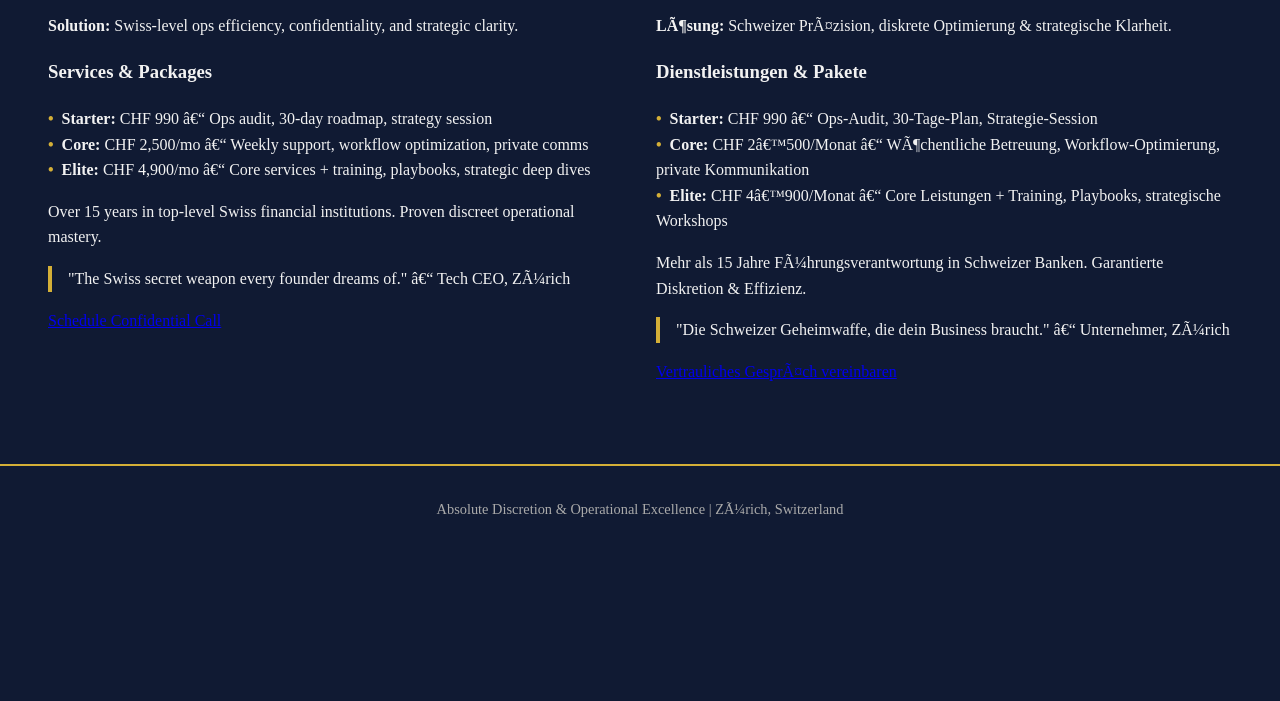
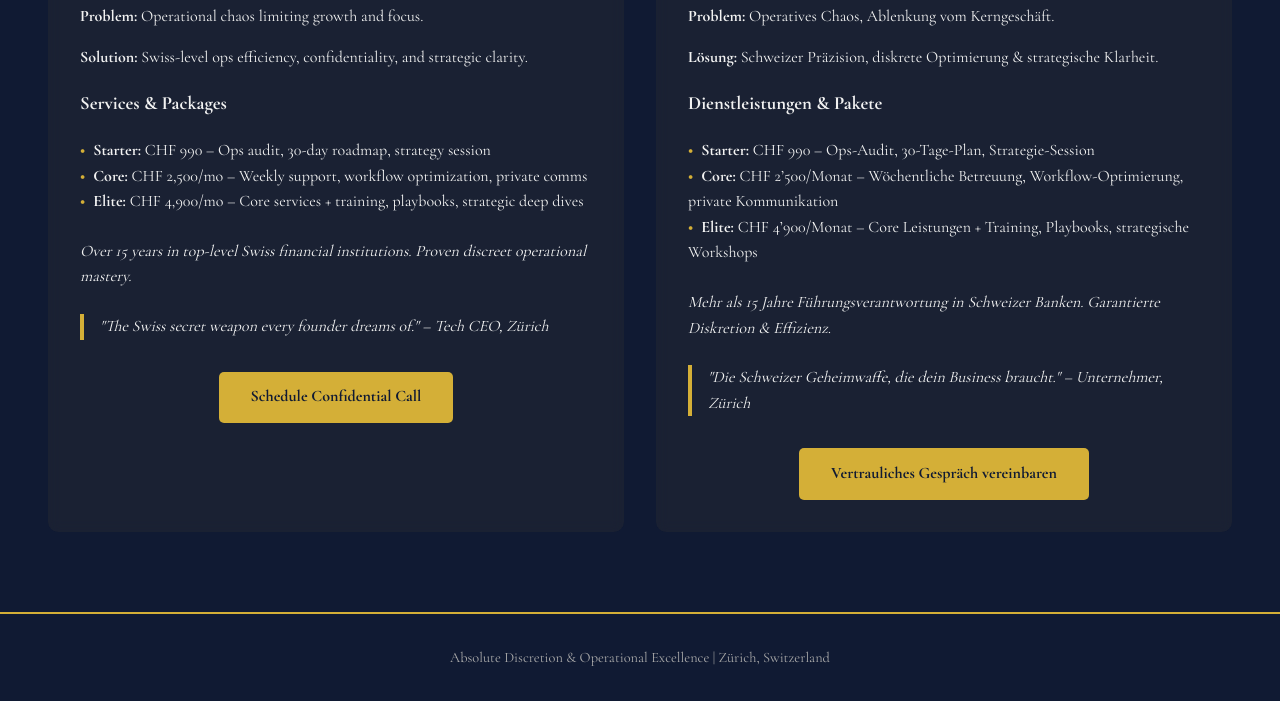
Before and after one commit to Ghostopszh/Ghostops, a plain HTML site: page index.html in a window 1280 px wide. Shown: the part 563-1264 px from the top of the page. Before the commit the page ends 1117 px from the top, so only its background shows below. Drawn offline with nearby package versions, Linux system fonts and the light colour scheme.

Commit message:
Add files via upload

```diff
--- a/index.html
+++ b/index.html
@@ -1,10 +1,10 @@
 <!DOCTYPE html>
-<html lang=\"en\">
+<html lang="en">
 <head>
-  <meta charset=\"UTF-8\">
-  <meta name=\"viewport\" content=\"width=device-width, initial-scale=1.0\">
+  <meta charset="UTF-8">
+  <meta name="viewport" content="width=device-width, initial-scale=1.0">
   <title>Ghost Ops – Elite Invisible COO Services</title>
-  <link href=\"https://fonts.googleapis.com/css2?family=Cinzel:wght@400;700&family=Cormorant+Garamond:wght@400;600;700&display=swap\" rel=\"stylesheet\">
+  <link href="https://fonts.googleapis.com/css2?family=Cinzel:wght@400;700&family=Cormorant+Garamond:wght@400;600;700&display=swap" rel="stylesheet">
   <style>
     body {
       margin: 0;
@@ -17,7 +17,7 @@
     header {
       text-align: center;
       padding: 4rem 2rem;
-      background: linear-gradient(rgba(16,26,51,0.9), rgba(16,26,51,0.9)), url('https://images.unsplash.com/photo-1581092334628-cbf7b98ab624?auto=format&fit=crop&w=1500&q=80');
+      background: linear-gradient(rgba(16,26,51,0.9), rgba(16,26,51,0.9)), url('https://images.unsplash.com/photo-1500048993953-d23a436266cf?auto=format&fit=crop&w=1500&q=80');
       background-size: cover;
       background-position: center;
       border-bottom: 5px solid #D4AF37;
@@ -108,7 +108,7 @@
   </header>
 
   <section>
-    <div class=\"column\">
+    <div class="column">
       <h2>Operational Excellence (EN)</h2>
       <p><strong>Problem:</strong> Operational chaos limiting growth and focus.</p>
       <p><strong>Solution:</strong> Swiss-level ops efficiency, confidentiality, and strategic clarity.</p>
@@ -120,18 +120,18 @@
         <li><strong>Elite:</strong> CHF 4,900/mo – Core services + training, playbooks, strategic deep dives</li>
       </ul>
 
-      <div class=\"bio\">Over 15 years in top-level Swiss financial institutions. Proven discreet operational mastery.</div>
+      <div class="bio">Over 15 years in top-level Swiss financial institutions. Proven discreet operational mastery.</div>
 
-      <div class=\"testimonials\">
+      <div class="testimonials">
         <blockquote>"The Swiss secret weapon every founder dreams of." – Tech CEO, Zürich</blockquote>
       </div>
 
-      <div class=\"cta\">
-        <a href=\"https://calendly.com/your-link\">Schedule Confidential Call</a>
+      <div class="cta">
+        <a href="https://calendly.com/your-link">Schedule Confidential Call</a>
       </div>
     </div>
 
-    <div class=\"column\">
+    <div class="column">
       <h2>Betriebliche Exzellenz (DE)</h2>
       <p><strong>Problem:</strong> Operatives Chaos, Ablenkung vom Kerngeschäft.</p>
       <p><strong>Lösung:</strong> Schweizer Präzision, diskrete Optimierung & strategische Klarheit.</p>
@@ -143,14 +143,14 @@
         <li><strong>Elite:</strong> CHF 4’900/Monat – Core Leistungen + Training, Playbooks, strategische Workshops</li>
       </ul>
 
-      <div class=\"bio\">Mehr als 15 Jahre Führungsverantwortung in Schweizer Banken. Garantierte Diskretion & Effizienz.</div>
+      <div class="bio">Mehr als 15 Jahre Führungsverantwortung in Schweizer Banken. Garantierte Diskretion & Effizienz.</div>
 
-      <div class=\"testimonials\">
+      <div class="testimonials">
         <blockquote>"Die Schweizer Geheimwaffe, die dein Business braucht." – Unternehmer, Zürich</blockquote>
       </div>
 
-      <div class=\"cta\">
-        <a href=\"https://calendly.com/your-link\">Vertrauliches Gespräch vereinbaren</a>
+      <div class="cta">
+        <a href="https://calendly.com/your-link">Vertrauliches Gespräch vereinbaren</a>
       </div>
     </div>
   </section>
```
